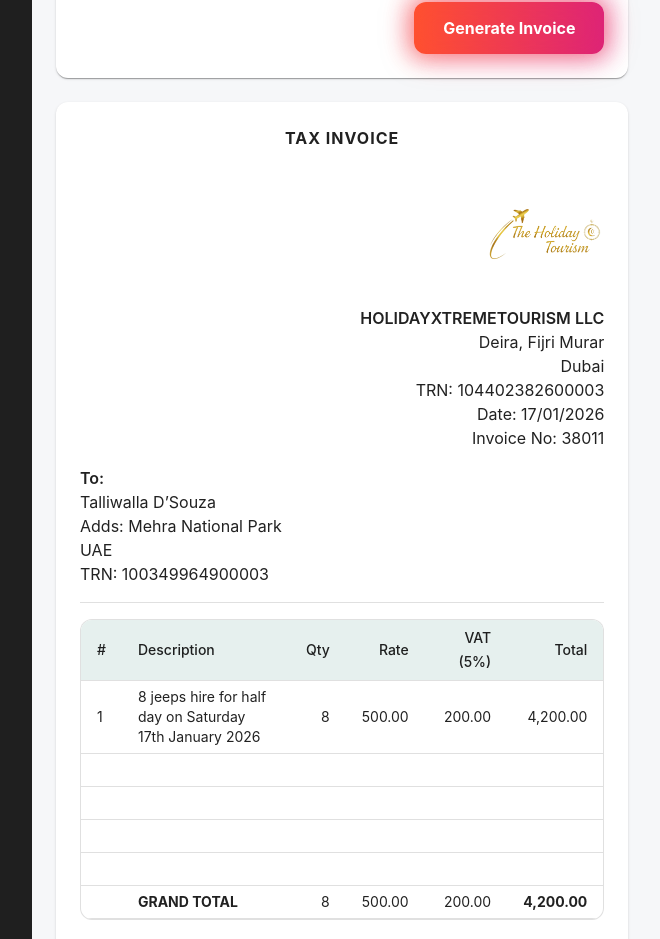
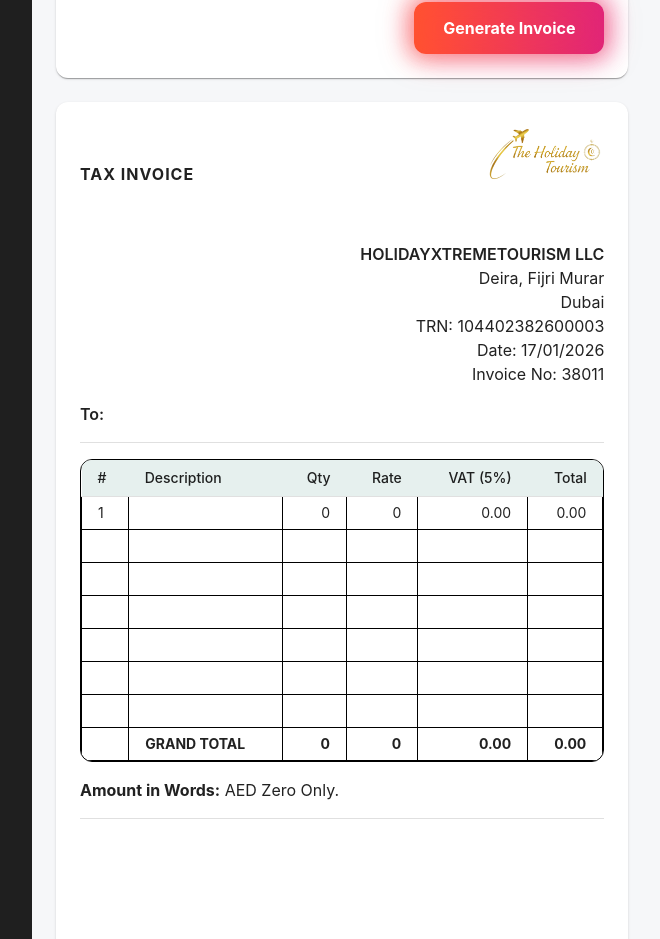
Before and after one commit to developereactapp-fz/invoiceapp, a React (Create React App) app: page / in a window 1280 px wide. Shown: the part 798-1737 px from the top of the page, without its empty margins (32-692 px from the left). Built offline with nearby package versions, Linux system fonts and the light colour scheme.

Commit message:
Initial project setup

```diff
--- a/src/components/invoice/InvoiceForm.jsx
+++ b/src/components/invoice/InvoiceForm.jsx
@@ -10,8 +10,9 @@ import {
 } from "@mui/material";
 import { useState } from "react";
 
-export default function InvoiceForm() {
-  const [openAddress, setOpenAddress] = useState(false);
+export default function InvoiceForm({ onGenerate }) {
+const [openAddress, setOpenAddress] = useState(false);
+
   const [address, setAddress] = useState({
     name: "",
     address: "",
@@ -19,10 +20,27 @@ export default function InvoiceForm() {
     trn: "",
   });
 
+  const [form, setForm] = useState({
+    description: "",
+    qty: 1,
+    price: 0,
+    invoiceNo: "",
+  });
+
   const formattedAddress = `${address.name}
 ${address.address}
 ${address.country}
 TRN: ${address.trn}`;
+
+  const handleGenerate = () => {
+    onGenerate({
+      toAddress: formattedAddress,
+      description: form.description,
+      qty: form.qty,
+      price: form.price,
+      invoiceNo: form.invoiceNo,
+    });
+  };
 
   return (
     <Box>
@@ -124,14 +142,23 @@ TRN: ${address.trn}`;
       {/* INVOICE NUMBER & DATE */}
       <Grid container spacing={2} mb={3}>
         <Grid item xs={6}>
-          <TextField fullWidth label="Invoice Number" />
+          <TextField
+            fullWidth
+            label="Invoice Number"
+            value={form.invoiceNo}
+            onChange={(e) =>
+              setForm({ ...form, invoiceNo: e.target.value })
+            }
+          />
         </Grid>
         <Grid item xs={6}>
           <TextField
             fullWidth
             type="date"
             label="Date"
+            value={new Date().toISOString().split("T")[0]}
             InputLabelProps={{ shrink: true }}
+            disabled
           />
         </Grid>
       </Grid>
@@ -142,23 +169,44 @@ TRN: ${address.trn}`;
         multiline
         rows={2}
         label="Description"
+        value={form.description}
+        onChange={(e) =>
+          setForm({ ...form, description: e.target.value })
+        }
         sx={{ mb: 3 }}
       />
 
       {/* QTY & PRICE */}
       <Grid container spacing={2} mb={3}>
         <Grid item xs={6}>
-          <TextField fullWidth type="number" label="Quantity" />
+          <TextField
+            fullWidth
+            type="number"
+            label="Quantity"
+            value={form.qty}
+            onChange={(e) =>
+              setForm({ ...form, qty: Number(e.target.value) })
+            }
+          />
         </Grid>
         <Grid item xs={6}>
-          <TextField fullWidth type="number" label="Price" />
+          <TextField
+            fullWidth
+            type="number"
+            label="Price"
+            value={form.price}
+            onChange={(e) =>
+              setForm({ ...form, price: Number(e.target.value) })
+            }
+          />
         </Grid>
       </Grid>
 
       {/* GENERATE BUTTON */}
   <Box sx={{ display: "flex", justifyContent: "flex-end", mt: 3 }}>
       <Button
-        variant="contained"
+
+        variant="contained" onClick={handleGenerate}
         disableElevation
         sx={{
           position: "relative",
--- a/src/components/invoice/InvoicePreview.jsx
+++ b/src/components/invoice/InvoicePreview.jsx
@@ -12,31 +12,56 @@ import {
 } from "@mui/material";
 import logo from "../../assets/logo.png";
 
-export default function InvoicePreview() {
+export default function InvoicePreview({ data }) {
+    function numberToWords(num) {
+  const ones = [
+    "", "One", "Two", "Three", "Four", "Five",
+    "Six", "Seven", "Eight", "Nine", "Ten",
+    "Eleven", "Twelve", "Thirteen", "Fourteen",
+    "Fifteen", "Sixteen", "Seventeen", "Eighteen", "Nineteen"
+  ];
+
+  const tens = [
+    "", "", "Twenty", "Thirty", "Forty",
+    "Fifty", "Sixty", "Seventy", "Eighty", "Ninety"
+  ];
+
+  if (!num || num === 0) return "Zero";
+
+  if (num < 20) return ones[num];
+
+  if (num < 100)
+    return tens[Math.floor(num / 10)] +
+      (num % 10 ? " " + ones[num % 10] : "");
+
+  if (num < 1000)
+    return ones[Math.floor(num / 100)] +
+      " Hundred" +
+      (num % 100 ? " " + numberToWords(num % 100) : "");
+
+  if (num < 1000000)
+    return numberToWords(Math.floor(num / 1000)) +
+      " Thousand" +
+      (num % 1000 ? " " + numberToWords(num % 1000) : "");
+
+  return "";
+}
+
   return (
     <Box sx={{ fontSize: 13 }}>
       {/* HEADER */}
       <Box
         sx={{
           display: "flex",
-          justifyContent: "center",
-          alignItems: "flex-start",
+          justifyContent: "space-between",
+          alignItems: "flex-end",
           mb: 7,
         }}
       >
         {/* LEFT TITLE (UNCHANGED) */}
-        <Typography sx={{ fontWeight: 700, letterSpacing: 1 }}>
+        <Typography sx={{ fontWeight: 700, alignItems: "center", letterSpacing: 1 }}>
           TAX INVOICE
         </Typography>
-      </Box>
-      <Box
-        sx={{
-          display: "flex",
-          justifyContent: "right",
-          alignItems: "flex-start",
-          mb: 5,
-        }}
-      >
 
         {/* RIGHT LOGO ONLY (NEW) */}
         <Box>
@@ -47,6 +72,7 @@ export default function InvoicePreview() {
           />
         </Box>
       </Box>
+
       {/* TOP INFO (UNCHANGED) */}
       <Box sx={{ display: "flex", justifyContent: "right", mb: 2 }}>
         <Box textAlign="right">
@@ -59,21 +85,22 @@ export default function InvoicePreview() {
         </Box>
       </Box>
 
-      {/* TOP INFO (UNCHANGED) */}
+      {/* TOP INFO */}
+      {/* TO ADDRESS (DYNAMIC) */}
       <Box sx={{ display: "flex", justifyContent: "space-between", mb: 2 }}>
         <Box>
           <Typography fontWeight={600}>To:</Typography>
-          <Typography>Talliwalla D’Souza</Typography>
-          <Typography>Adds: Mehra National Park</Typography>
-          <Typography>UAE</Typography>
-          <Typography>TRN: 100349964900003</Typography>
+          <Typography whiteSpace="pre-line">
+            {data.toAddress}
+          </Typography>
         </Box>
       </Box>
 
       <Divider sx={{ my: 2 }} />
 
-      {/* TABLE (UNCHANGED) */}
-      <TableContainer component={Paper} variant="outlined">
+      {/* TABLE (UI SAME, DATA DYNAMIC) */}
+      <TableContainer component={Paper} variant="outlined"
+        sx={{ border: "1px solid #000" }}>
         <Table size="small">
           <TableHead>
             <TableRow sx={{ backgroundColor: "#e6f0ee" }}>
@@ -87,40 +114,79 @@ export default function InvoicePreview() {
           </TableHead>
 
           <TableBody>
-            <TableRow>
-              <TableCell>1</TableCell>
-              <TableCell>
-                8 jeeps hire for half day on Saturday 17th January 2026
-              </TableCell>
-              <TableCell align="right">8</TableCell>
-              <TableCell align="right">500.00</TableCell>
-              <TableCell align="right">200.00</TableCell>
-              <TableCell align="right">4,200.00</TableCell>
-            </TableRow>
-
-            {[...Array(4)].map((_, i) => (
-              <TableRow key={i}>
-                <TableCell colSpan={6}>&nbsp;</TableCell>
-              </TableRow>
-            ))}
 
             <TableRow>
-              <TableCell />
-              <TableCell sx={{ fontWeight: 700 }}>GRAND TOTAL</TableCell>
-              <TableCell align="right">8</TableCell>
-              <TableCell align="right">500.00</TableCell>
-              <TableCell align="right">200.00</TableCell>
-              <TableCell align="right" sx={{ fontWeight: 700 }}>
-                4,200.00
-              </TableCell>
-            </TableRow>
+  <TableCell sx={{ border: "1px solid #000" }}>
+    1
+  </TableCell>
+  <TableCell sx={{ border: "1px solid #000" }}>
+    {data.description}
+  </TableCell>
+  <TableCell align="right" sx={{ border: "1px solid #000" }}>
+    {data.qty}
+  </TableCell>
+  <TableCell align="right" sx={{ border: "1px solid #000" }}>
+    {data.price}
+  </TableCell>
+  <TableCell align="right" sx={{ border: "1px solid #000" }}>
+    {data.vat}
+  </TableCell>
+  <TableCell align="right" sx={{ border: "1px solid #000" }}>
+    {data.total}
+  </TableCell>
+</TableRow>
+{Array.from({ length: 6 }).map((_, index) => (
+  <TableRow key={`empty-${index}`}>
+    <TableCell sx={{ border: "1px solid #000" }}>&nbsp;</TableCell>
+    <TableCell sx={{ border: "1px solid #000" }}>&nbsp;</TableCell>
+    <TableCell sx={{ border: "1px solid #000" }}>&nbsp;</TableCell>
+    <TableCell sx={{ border: "1px solid #000" }}>&nbsp;</TableCell>
+    <TableCell sx={{ border: "1px solid #000" }}>&nbsp;</TableCell>
+    <TableCell sx={{ border: "1px solid #000" }}>&nbsp;</TableCell>
+  </TableRow>
+))}
+<TableRow>
+  <TableCell sx={{ border: "1px solid #000" }} />
+  <TableCell
+    sx={{ border: "1px solid #000", fontWeight: 700 }}
+  >
+    GRAND TOTAL
+  </TableCell>
+  <TableCell
+    align="right"
+    sx={{ border: "1px solid #000", fontWeight: 700 }}
+  >
+    {data.qty}
+  </TableCell>
+  <TableCell
+    align="right"
+    sx={{ border: "1px solid #000", fontWeight: 700 }}
+  >
+    {data.price}
+  </TableCell>
+  <TableCell
+    align="right"
+    sx={{ border: "1px solid #000", fontWeight: 700 }}
+  >
+    {data.vat}
+  </TableCell>
+  <TableCell
+    align="right"
+    sx={{ border: "1px solid #000", fontWeight: 700 }}
+  >
+    {data.total}
+  </TableCell>
+</TableRow>
+
           </TableBody>
         </Table>
       </TableContainer>
 
       {/* AMOUNT IN WORDS (UNCHANGED) */}
+
       <Typography sx={{ mt: 2 }}>
-        <strong>Amount in Words:</strong> AED Four Thousand Two Hundred Only.
+        <strong>Amount in Words:</strong>{" "}
+        AED {numberToWords(Math.round(Number(data.total)))} Only.
       </Typography>
 
       <Divider sx={{ my: 2 }} />
--- a/src/pages/InvoiceCreate.jsx
+++ b/src/pages/InvoiceCreate.jsx
@@ -1,8 +1,34 @@
 import { Box, Grid, Paper, Button } from "@mui/material";
 import InvoiceForm from "../components/invoice/InvoiceForm";
 import InvoicePreview from "../components/invoice/InvoicePreview";
+import { useState } from "react";
 
 export default function InvoiceCreate() {
+      const today = new Date().toISOString().split("T")[0];
+
+  const [invoiceData, setInvoiceData] = useState({
+    toAddress: "",
+    description: "",
+    qty: 0,
+    price: 0,
+    vat: "0.00",
+    total: "0.00",
+    date: today,
+    invoiceNo: "",
+  });
+
+  const handleGenerate = (formData) => {
+    const subTotal = formData.qty * formData.price;
+    const vatAmount = subTotal * 0.05;
+    const total = subTotal + vatAmount;
+
+    setInvoiceData({
+      ...formData,
+      vat: vatAmount.toFixed(2),
+      total: total.toFixed(2),
+      date: today,
+    });
+  };
   return (
     <Box sx={{ width: "100%" }}>
       {/* TOP ACTION BAR */}
@@ -60,7 +86,7 @@ export default function InvoiceCreate() {
               height: "100%",
             }}
           >
-            <InvoiceForm />
+            <InvoiceForm onGenerate={handleGenerate} />
           </Paper>
         </Grid>
 
@@ -81,7 +107,7 @@ export default function InvoiceCreate() {
               top: 24,
             }}
           >
-            <InvoicePreview />
+            <InvoicePreview data={invoiceData} />
           </Paper>
         </Grid>
       </Grid>
```
